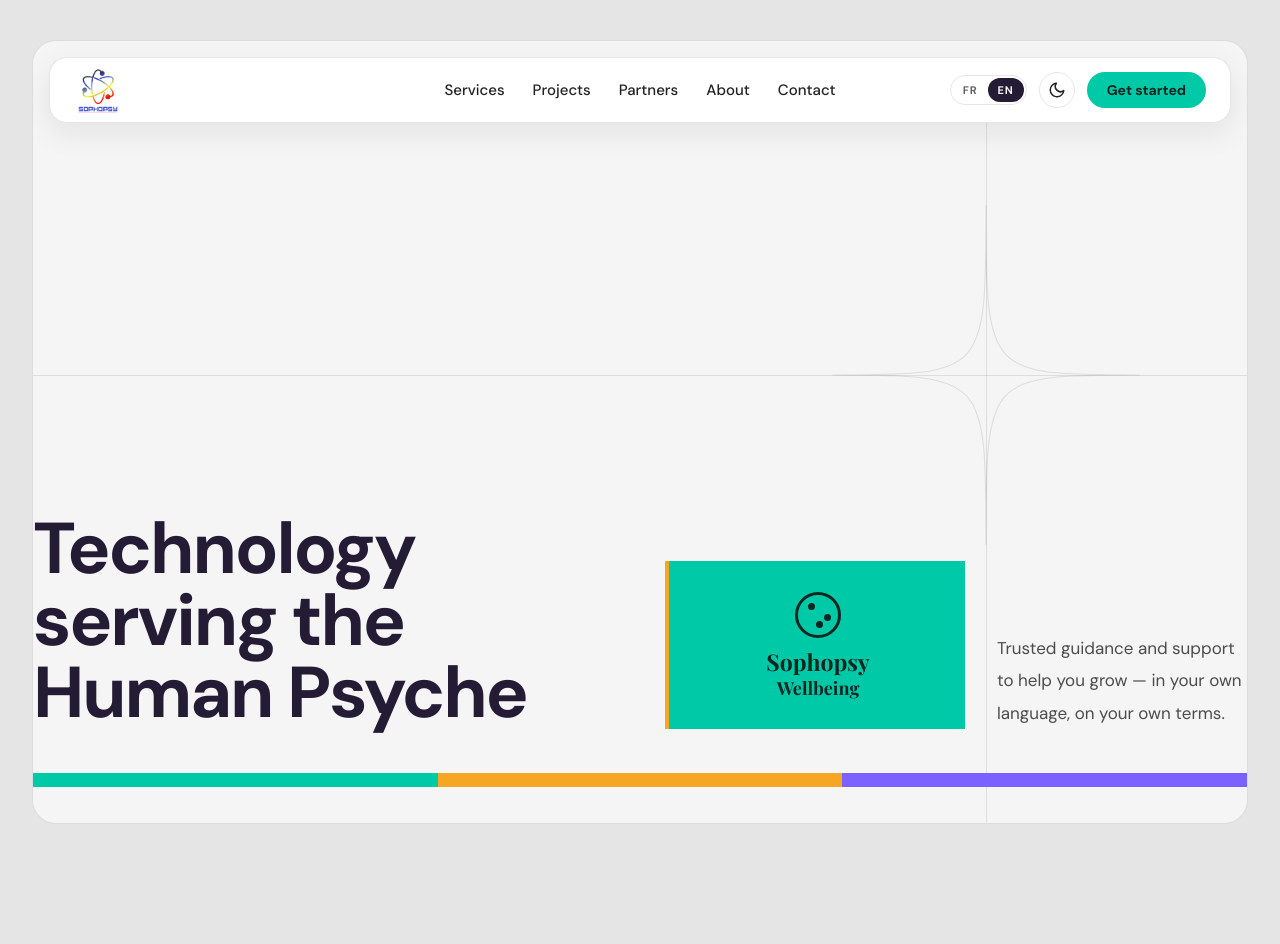
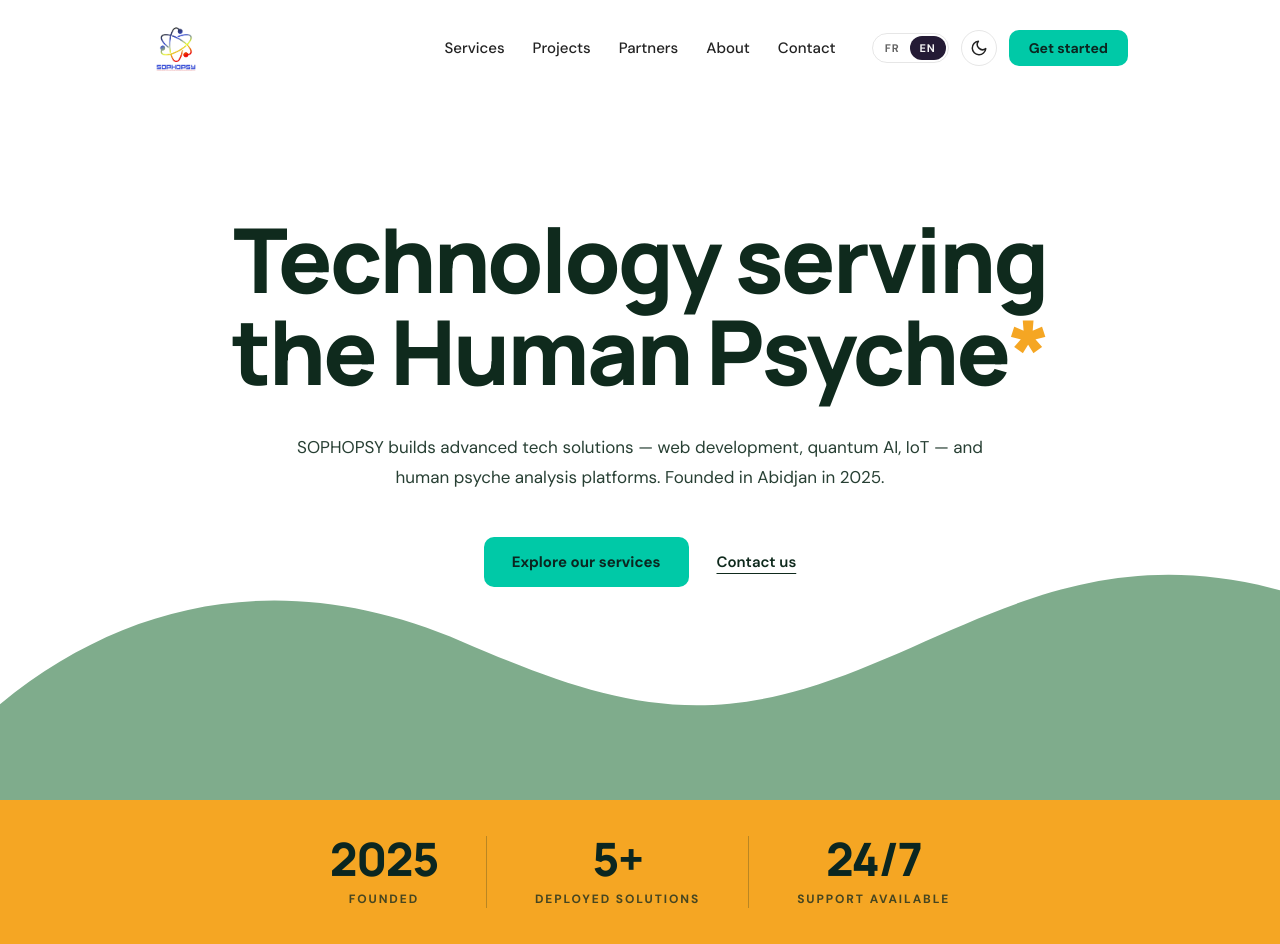
Before and after one commit to daraeleri/sophopsy-frontend, a website: page src/index.html in a window 1280 px wide. Before the commit the page ends 864 px from the top, so only its background shows below. Drawn offline with nearby package versions, Linux system fonts and the light colour scheme.

Commit message:
refactor: update HTML structure and improve accessibility; enhance CSS for hero section and impact stats

```diff
--- a/src/index.html
+++ b/src/index.html
@@ -1,21 +1,32 @@
-<!DOCTYPE html>
+<!doctype html>
 <html lang="en">
   <head>
-    <meta charset="UTF-8">
-    <meta name="viewport" content="width=device-width, initial-scale=1.0">
-    <meta name="theme-color" content="#f5f5f5">
-    <link rel="preconnect" href="https://fonts.googleapis.com">
-    <link rel="preconnect" href="https://fonts.gstatic.com" crossorigin>
-    <link href="https://fonts.googleapis.com/css2?family=DM+Sans:wght@400;500;600;700&family=Manrope:wght@400;500;600;700;800&family=Playfair+Display:wght@600;700&display=swap" rel="stylesheet">
-    <link rel="stylesheet" href="./assets/css/dist/output.css">
+    <meta charset="UTF-8" />
+    <meta name="viewport" content="width=device-width, initial-scale=1.0" />
+    <meta name="theme-color" content="#f5f5f5" />
+    <link rel="preconnect" href="https://fonts.googleapis.com" />
+    <link rel="preconnect" href="https://fonts.gstatic.com" crossorigin />
+    <link
+      href="https://fonts.googleapis.com/css2?family=DM+Sans:wght@400;500;600;700&family=Manrope:wght@400;500;600;700;800&family=Playfair+Display:wght@600;700&display=swap"
+      rel="stylesheet"
+    />
+    <link rel="stylesheet" href="./assets/css/dist/output.css" />
     <title>Sophopsy | A thoughtful space to grow</title>
   </head>
-<body class="min-h-screen p-2 lg:p-8 font-sans antialiased">
-    <div class="site-frame mx-auto my-2 flex min-h-[calc(100vh-1rem)] max-w-screen flex-col overflow-hidden rounded-[24px] border border-black/10 bg-background dark:border-white/10">
-        <header id="nav-shell" class="nav-shell">
-            <div class="nav-bar">
+  <body class="relative font-sans antialiased">
+    <header
+      id="nav-shell"
+      class="absolute top-0 left-0 z-50 flex w-full items-center justify-center px-5 py-4 sm:px-8 lg:px-12"
+      aria-label="Main navigation"
+    >
+      <div class="nav-bar w-full md:w-[80vw]">
         <a class="nav-brand" href="#home" aria-label="Sophopsy home">
-                    <img src="./assets/images/logo.png" alt="Sophopsy" width="500" height="500">
+          <img
+            src="./assets/images/logo.png"
+            alt="Sophopsy"
+            width="500"
+            height="500"
+          />
         </a>
 
         <nav class="nav-links" aria-label="Primary navigation">
@@ -28,23 +39,64 @@
 
         <div class="nav-actions">
           <div class="lang-switch" role="group" aria-label="Language">
-                        <button type="button" data-lang="fr" aria-pressed="false">FR</button>
-                        <button type="button" data-lang="en" class="is-active" aria-pressed="true">EN</button>
+            <button type="button" data-lang="fr" aria-pressed="false">
+              FR
+            </button>
+            <button
+              type="button"
+              data-lang="en"
+              class="is-active"
+              aria-pressed="true"
+            >
+              EN
+            </button>
           </div>
 
-                    <button id="theme-toggle" class="theme-toggle" type="button" aria-label="Switch to dark mode">
-                        <svg class="icon-moon" viewBox="0 0 24 24" fill="none" stroke="currentColor" stroke-width="2" stroke-linecap="round" stroke-linejoin="round" aria-hidden="true">
+          <button
+            id="theme-toggle"
+            class="theme-toggle"
+            type="button"
+            aria-label="Switch to dark mode"
+          >
+            <svg
+              class="icon-moon"
+              viewBox="0 0 24 24"
+              fill="none"
+              stroke="currentColor"
+              stroke-width="2"
+              stroke-linecap="round"
+              stroke-linejoin="round"
+              aria-hidden="true"
+            >
               <path d="M21 12.8A9 9 0 1 1 11.2 3a7 7 0 0 0 9.8 9.8Z" />
             </svg>
-                        <svg class="icon-sun" viewBox="0 0 24 24" fill="none" stroke="currentColor" stroke-width="2" stroke-linecap="round" stroke-linejoin="round" aria-hidden="true">
+            <svg
+              class="icon-sun"
+              viewBox="0 0 24 24"
+              fill="none"
+              stroke="currentColor"
+              stroke-width="2"
+              stroke-linecap="round"
+              stroke-linejoin="round"
+              aria-hidden="true"
+            >
               <circle cx="12" cy="12" r="4" />
-                            <path d="M12 2v2M12 20v2M4.93 4.93l1.41 1.41M17.66 17.66l1.41 1.41M2 12h2M20 12h2M4.93 19.07l1.41-1.41M17.66 6.34l1.41-1.41" />
+              <path
+                d="M12 2v2M12 20v2M4.93 4.93l1.41 1.41M17.66 17.66l1.41 1.41M2 12h2M20 12h2M4.93 19.07l1.41-1.41M17.66 6.34l1.41-1.41"
+              />
             </svg>
           </button>
 
           <a class="nav-cta" href="#contact">Get started</a>
 
-                    <button id="nav-burger" class="nav-burger" type="button" aria-label="Open menu" aria-expanded="false" aria-controls="mobile-menu">
+          <button
+            id="nav-burger"
+            class="nav-burger"
+            type="button"
+            aria-label="Open menu"
+            aria-expanded="false"
+            aria-controls="mobile-menu"
+          >
             <span></span><span></span><span></span>
           </button>
         </div>
@@ -60,41 +112,59 @@
       </div>
     </header>
 
-        <main id="home" class="flex flex-1 flex-col">
-            <section class="hero relative flex w-full flex-1 flex-col justify-end overflow-hidden" aria-labelledby="hero-title">
-                <div class="hero-crosshair" aria-hidden="true">
-                    <svg class="hero-spark" viewBox="0 0 362 400" focusable="false">
-                        <path d="M181 0C181 200 181 200 362 200C181 200 181 200 181 400C181 200 181 200 0 200C181 200 181 200 181 0Z" fill="none" stroke="currentColor" stroke-width="1.2" />
+    <main id="home">
+      <section class="hero min-h-screen" aria-labelledby="hero-title">
+        <div class="hero-bg" aria-hidden="true">
+          <!-- <svg class="hero-shape hero-shape--left" viewBox="0 0 800 620" preserveAspectRatio="none" focusable="false">
+                    <path d="M0,90 C170,10 350,40 470,170 C575,285 560,430 430,530 C330,608 150,620 0,585 Z" />
+                </svg> -->
+          <svg
+            class="hero-shape hero-shape--bottom"
+            viewBox="0 0 1440 430"
+            preserveAspectRatio="none"
+            focusable="false"
+          >
+            <path
+              d="M0,430 L0,318 C150,190 330,160 520,245 C655,305 760,345 905,300 C1075,247 1210,120 1440,185 L1440,430 Z"
+            />
           </svg>
         </div>
 
-                <div class="hero-content relative z-10 mx-auto grid w-full max-w-[1460px] items-end gap-9 px-5 pb-11 sm:px-8 lg:grid-cols-[1fr_300px_250px] lg:gap-8 lg:px-0 max-sm:flex-1 max-sm:grid-cols-1 max-sm:grid-rows-[auto_1fr_auto] max-sm:content-between max-sm:items-stretch max-sm:gap-4 max-sm:pb-5">
-                    <h1 id="hero-title" class="hero-wordmark order-3 text-5xl font-bold tracking-[-0.03em] lg:order-none lg:text-7xl max-sm:self-end max-sm:text-[13vw] max-sm:leading-[0.92]">
-                        Technology serving the Human Psyche
+        <div class="hero-content animate-content-enter">
+          <h1 id="hero-title" class="hero-title">
+            Technology serving the Human Psyche<span
+              class="hero-asterisk"
+              aria-hidden="true"
+              >*</span
+            >
           </h1>
-
-                    <p class="hero-blurb order-2 max-sm:justify-self-end max-sm:self-end">Trusted guidance and support to help you grow &mdash; in your own language, on your own terms.</p>
-
-                    <a id="support" class="promo-tile order-1 max-sm:justify-self-end max-sm:self-start max-sm:w-[min(42vw,240px)]" href="#approach">
-                        <span class="promo-mark" aria-hidden="true"><i></i><i></i><i></i></span>
-                        <span class="promo-name">Sophopsy</span>
-                        <span class="promo-sub">Wellbeing</span>
-                    </a>
-                </div>
-
-                <div class="relative z-10 mx-auto w-full max-w-[1460px] px-5 pb-9 sm:px-8 lg:px-0">
-                    <div class="color-ribbon" aria-label="Sophopsy brand colors">
-                        <span></span><span></span><span></span>
+          <p class="hero-sub">
+            SOPHOPSY builds advanced tech solutions &mdash; web development,
+            quantum AI, IoT &mdash; and human psyche analysis platforms. Founded
+            in Abidjan in 2025.
+          </p>
+          <div class="hero-ctas">
+            <a class="hero-cta" href="#services">Explore our services</a>
+            <a class="hero-link" href="#contact">Contact us</a>
           </div>
         </div>
       </section>
-<!--
-            <section id="approach" class="approach-preview mx-auto flex w-full max-w-[1180px] items-center justify-between gap-8 px-5 py-7 sm:px-8 lg:px-12" aria-label="Our approach">
-                <p class="font-display text-lg font-semibold tracking-[-0.03em] text-foreground sm:text-xl">A little more clarity. A lot more possibility.</p>
-                <a id="stories" class="approach-link hidden shrink-0 sm:inline-flex" href="#support">Discover Sophopsy <span aria-hidden="true">&nearr;</span></a>
-            </section> -->
+      <section class="impact" aria-label="Our impact">
+        <div class="impact-item">
+          <span class="impact-value">2025</span>
+          <span class="impact-label">Founded</span>
+        </div>
+        <div class="impact-item">
+          <span class="impact-value">5+</span>
+          <span class="impact-label">Deployed solutions</span>
+        </div>
+        <div class="impact-item">
+          <span class="impact-value">24/7</span>
+          <span class="impact-label">Support available</span>
+        </div>
+      </section>
     </main>
-    </div>
+
     <script src="./assets/js/main.js" defer></script>
   </body>
 </html>
--- a/src/input.css
+++ b/src/input.css
@@ -54,6 +54,11 @@
     --on-primary: #0B2620;
     --ink: #241B35;
     --hairline: color-mix(in srgb, var(--foreground) 11%, transparent);
+    --hero-bg-1: #EDF3EC;
+    --hero-bg-2: #C9DECB;
+    --hero-shape-1: #99C0A0;
+    --hero-shape-2: #7FAC8C;
+    --hero-title: #0F2A1D;
 }
 
 .dark {
@@ -67,11 +72,16 @@
     --tertiary: #7B61FF;
     --on-primary: #0B2620;
     --ink: #F3EFFA;
+    --hero-bg-1: #1A3A2A;
+    --hero-bg-2: #0F2A1D;
+    --hero-shape-1: #0A1A12;
+    --hero-shape-2: #06130C;
+    --hero-title: #F6F5EF;
 }
 
 @layer base {
     body {
-        @apply bg-background-secondary text-foreground;
+        @apply text-foreground;
     }
 }
 
@@ -85,14 +95,11 @@
 
 .nav-shell {
     @apply relative z-20 w-full px-3 pt-3 sm:px-4 sm:pt-4;
+    background: var(--hero-bg-1);
 }
 
 .nav-bar {
-    @apply relative flex items-center justify-between gap-4 rounded-[18px] border border-hairline bg-surface px-4 py-2 shadow-[0_10px_30px_rgb(20_30_26_/_8%)] transition-shadow duration-[220ms] ease-in-out sm:px-6;
-}
-
-.nav-shell.is-scrolled .nav-bar {
-    @apply shadow-[0_16px_40px_rgb(20_30_26_/_14%)];
+    @apply relative flex items-center justify-between gap-4 rounded-[18px] bg-surface px-4 py-2 sm:px-6;
 }
 
 .nav-brand {
@@ -140,7 +147,7 @@
 .dark .theme-toggle .icon-moon { @apply hidden; }
 
 .nav-cta {
-    @apply inline-flex items-center rounded-full bg-primary px-4 py-2 text-[13px] font-bold text-on-primary transition-[transform,box-shadow] duration-150 ease-in-out hover:-translate-y-0.5 hover:shadow-[0_8px_20px_rgb(0_201_167_/_35%)] sm:px-5 sm:text-sm;
+    @apply inline-flex items-center rounded-[10px] bg-primary px-4 py-2 text-[13px] font-bold text-on-primary sm:px-5 sm:text-sm;
 }
 
 .nav-burger {
@@ -172,88 +179,96 @@
 }
 
 /* ------------------------------------------------------------------ */
-/* Hero — crosshair + spark, wordmark, blurb, promo tile, ribbon      */
+/* Hero — forest-green motive, centered title / subtitle / CTAs        */
 /* ------------------------------------------------------------------ */
 
 .hero {
-    @apply isolate;
+    @apply relative isolate flex flex-1 flex-col items-center justify-center overflow-hidden px-5 py-16 text-center sm:px-8;
+    /* background: linear-gradient(160deg, var(--hero-bg-1), var(--hero-bg-2)); */
 }
 
-/* Faint guide lines: one horizontal, one vertical, crossing at 36% / 78.5% */
-.hero-crosshair {
-    @apply pointer-events-none absolute inset-0;
+.hero-bg {
+    @apply pointer-events-none absolute inset-0 z-0;
 }
 
-.hero-crosshair::before,
-.hero-crosshair::after {
-    @apply absolute bg-hairline content-[''];
+.hero-shape {
+    @apply absolute block;
+    fill: var(--hero-shape-1);
 }
 
-.hero-crosshair::before { @apply top-[36%] -right-[2%] -left-[2%] h-px; }
-.hero-crosshair::after { @apply -top-[2%] -bottom-[2%] left-[78.5%] w-px; }
-
-/* Four-pointed sparkle outline, centred on the crossing */
-.hero-spark {
-    @apply absolute top-[36%] left-[78.5%] block h-auto w-[min(24vw,380px)] -translate-x-1/2 -translate-y-1/2 overflow-visible text-hairline;
+.hero-shape--left {
+    top: 8%;
+    left: -5%;
+    width: 44%;
+    height: 78%;
 }
 
-.hero-wordmark,
-.hero-blurb,
-.promo-tile { @apply animate-content-enter; }
-
-.hero-blurb { @apply delay-[90ms]; }
-.promo-tile { @apply delay-[170ms]; }
-
-.hero-wordmark {
-    @apply w-full max-w-[846px] text-ink;
+.hero-shape--bottom {
+    bottom: 0;
+    left: 0;
+    width: 100%;
+    height: 46%;
+    fill: var(--hero-shape-2);
 }
 
-.hero-wordmark svg {
-    @apply block h-auto w-full;
+.hero-content {
+    @apply relative z-10 flex w-full max-w-[1100px] flex-col items-center gap-9;
 }
 
-.hero-blurb {
-    @apply max-w-[300px] text-[color-mix(in_srgb,var(--foreground)_80%,transparent)] text-[17px] leading-[1.9];
+.hero-title {
+    @apply max-w-[20ch] text-balance font-display text-[clamp(2.25rem,7vw,7rem)] font-extrabold leading-[1.03] tracking-[-0.03em];
+    color: var(--hero-title);
 }
 
-.promo-tile {
-    @apply relative flex aspect-[250/140] flex-col items-center justify-center gap-1 bg-primary pl-[6px] text-on-primary transition-transform duration-[240ms] ease-in-out;
+.hero-asterisk {
+    color: var(--secondary);
 }
 
-.promo-tile::before {
-    @apply absolute inset-y-0 left-0 w-1 bg-secondary content-[''];
+.hero-sub {
+    @apply max-w-[720px] text-[16px] leading-[1.75] sm:text-[17px];
+    color: color-mix(in srgb, var(--hero-title) 90%, transparent);
 }
 
-.promo-tile:hover { @apply -translate-y-[5px]; }
-
-.promo-mark {
-    @apply relative mb-2 size-[46px] rounded-full border-[3px] border-on-primary;
+.hero-ctas {
+    @apply mt-2 flex flex-wrap items-center justify-center gap-4 sm:gap-7;
 }
 
-.promo-mark i {
-    @apply absolute size-[7px] rounded-full bg-on-primary;
+.hero-cta {
+    @apply inline-flex items-center rounded-[10px] bg-primary px-7 py-3.5 text-[15px] font-bold text-on-primary;
 }
 
-.promo-mark i:nth-child(1) { @apply top-2 left-[10px]; }
-.promo-mark i:nth-child(2) { @apply top-[19px] right-[7px]; }
-.promo-mark i:nth-child(3) { @apply bottom-[7px] left-[18px]; }
-
-.promo-name,
-.promo-sub {
-    @apply text-center font-serif font-bold leading-[1.06];
+.hero-link {
+    @apply text-[15px] font-semibold underline underline-offset-[6px];
+    color: var(--hero-title);
 }
 
-.promo-name { @apply text-[23px]; }
-.promo-sub { @apply text-lg; }
-
-.color-ribbon {
-    @apply flex h-[14px] w-full overflow-hidden;
+.hero-link:hover {
+    color: var(--primary);
 }
 
-.color-ribbon span { @apply flex-1; }
-.color-ribbon span:nth-child(1) { @apply bg-primary; }
-.color-ribbon span:nth-child(2) { @apply bg-secondary; }
-.color-ribbon span:nth-child(3) { @apply bg-tertiary; }
+/* ------------------------------------------------------------------ */
+/* Impact band — secondary (gold) strip with stats, right after hero   */
+/* ------------------------------------------------------------------ */
+
+.impact {
+    @apply flex w-full flex-col items-center justify-center gap-7 bg-secondary px-5 py-9 text-center sm:flex-row sm:gap-0 sm:px-8;
+}
+
+.impact-item {
+    @apply flex flex-col items-center gap-2 sm:px-12;
+}
+
+.impact-item + .impact-item {
+    @apply sm:border-l sm:border-on-primary/25;
+}
+
+.impact-value {
+    @apply font-display text-[38px] font-extrabold leading-none tracking-[-0.03em] text-on-primary sm:text-[46px];
+}
+
+.impact-label {
+    @apply text-[11px] font-bold uppercase tracking-[0.16em] text-on-primary/75 sm:text-[12px];
+}
 
 .approach-preview { @apply border-t border-hairline; }
 
@@ -264,22 +279,8 @@
 .approach-link span { @apply text-primary transition-transform duration-200 ease-in-out; }
 .approach-link:hover span { @apply translate-x-0.5 -translate-y-0.5; }
 
-@media (max-width: 1023px) {
-    .hero-crosshair::after,
-    .hero-spark { @apply left-1/2; }
-    .hero-wordmark,
-    .hero-blurb,
-    .promo-tile { @apply mx-auto; }
-}
-
 @media (max-width: 639px) {
     .site-frame { @apply m-0 min-h-screen rounded-none border-x-0; }
-    .hero-crosshair::before { @apply top-[45%]; }
-    .hero-crosshair::after { @apply -top-[2%] -bottom-[2%] left-1/2; }
-    .hero-spark { @apply top-[45%] w-[min(46vw,240px)]; }
-    .hero-blurb { @apply text-left text-base; }
-    .promo-tile { @apply w-[min(42vw,240px)]; }
-    .color-ribbon { @apply h-[10px]; }
 }
 
 @media (prefers-reduced-motion: reduce) {
```
Also changed, not shown: src/assets/css/dist/output.css. Lines whose indentation alone changed are shown as unchanged.
